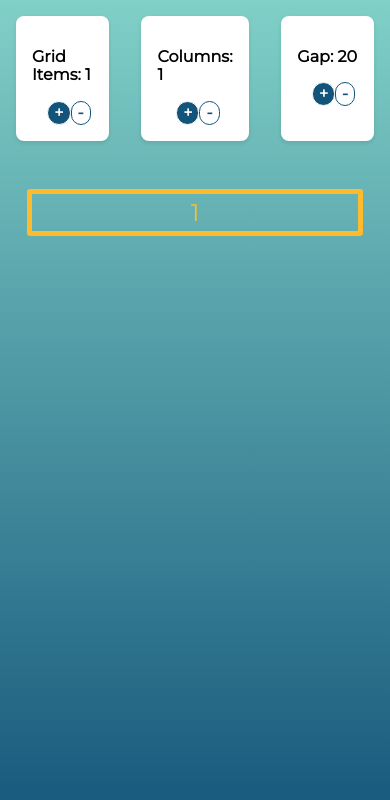
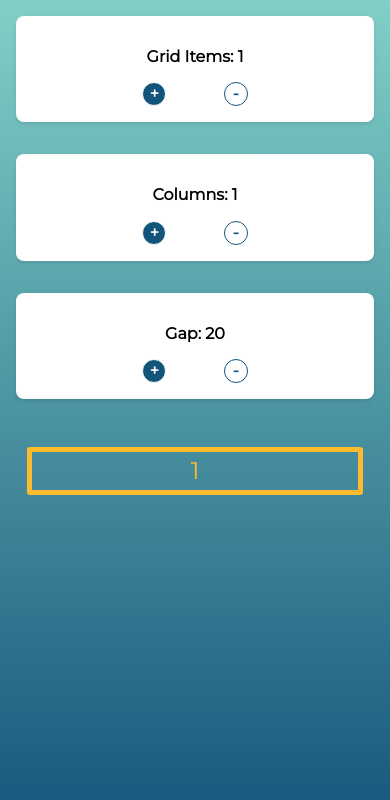
Before and after one commit to burrelle/hooks-grid, a React (Vite) app: page / in a window 390 px wide. Shown: the top 800 px of the page. Built offline with nearby package versions, Linux system fonts and the light colour scheme.

Commit message:
Media query

```diff
--- a/src/components/Controller.js
+++ b/src/components/Controller.js
@@ -6,6 +6,11 @@ const Controls = styled.div`
   display: grid;
   grid-template-columns: repeat(3, 1fr);
   font-weight: 800;
+  @media (max-width: 640px) {
+    display: inline-grid;
+    grid-template-columns: repeat(1, 1fr);
+    width: 100%;
+  }
 `;
 
 const Control = styled.div`
```
